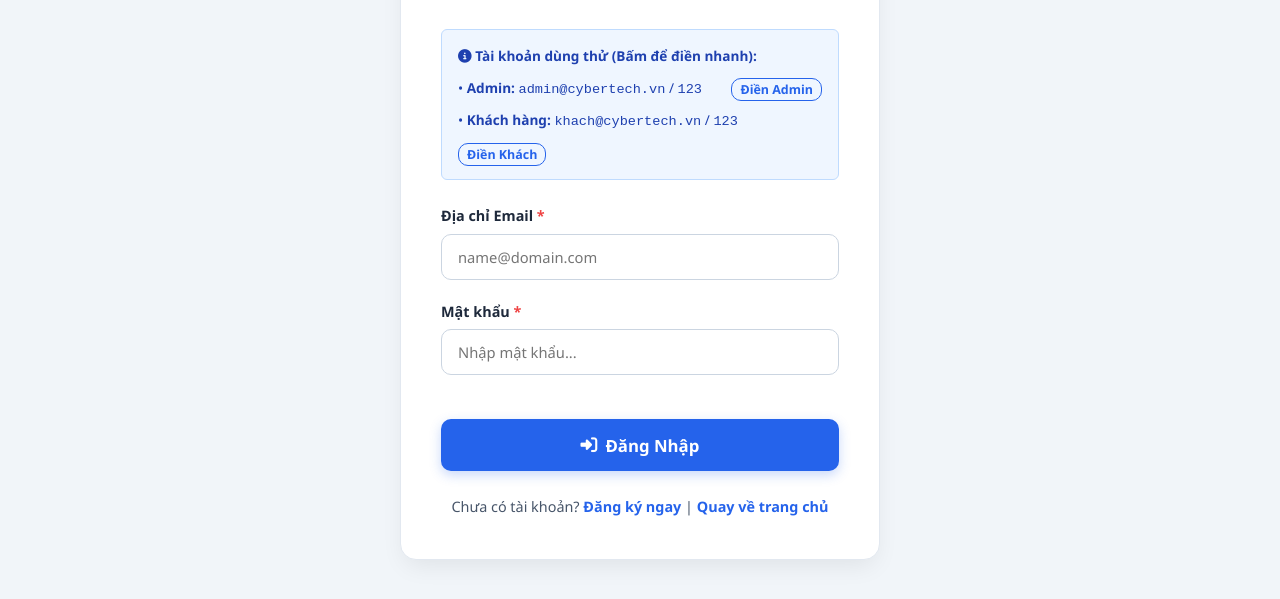
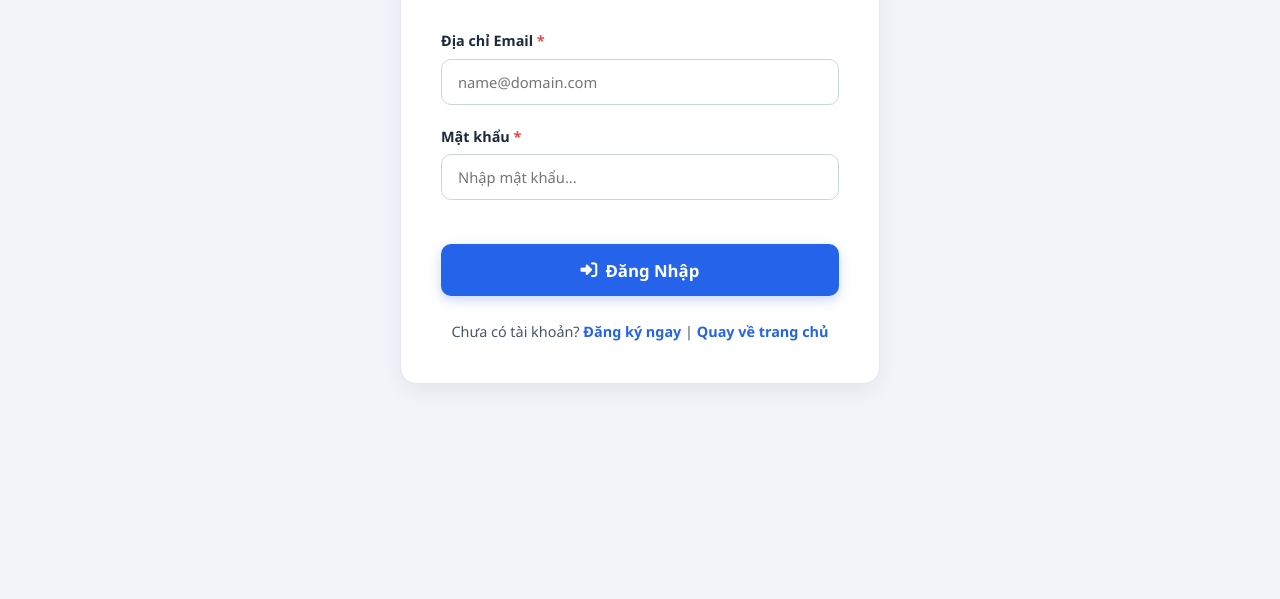
Before and after one commit to Redrasil/cybertech-store, a plain HTML site: page login.html in a window 1280 px wide. Shown: the part 243-842 px from the top of the page. After the commit the page ends 800 px from the top, so only its background shows below. Drawn offline with Linux system fonts and the light colour scheme.

Commit message:
Remove demo account section from login page
Co-authored-by: Copilot <223556219+Copilot@users.noreply.github.com>

```diff
--- a/login.html
+++ b/login.html
@@ -27,18 +27,6 @@
         <p>Truy cập tài khoản CyberTech của bạn để quản lý đơn hàng</p>
       </div>
 
-      <div style="background: #eff6ff; border: 1px solid #bfdbfe; border-radius: 6px; padding: 0.85rem 1rem; font-size: 0.85rem; color: #1e40af; margin-bottom: 1.5rem; line-height: 1.8;">
-        <div style="margin-bottom: 0.5rem;"><i class="fas fa-info-circle"></i> <strong>Tài khoản dùng thử (Bấm để điền nhanh):</strong></div>
-        <div style="display: flex; justify-content: space-between; align-items: center; flex-wrap: wrap; gap: 0.5rem; margin-bottom: 0.35rem;">
-          <span>• <strong>Admin:</strong> <code>admin@cybertech.vn</code> / <code>123</code></span>
-          <button type="button" class="btn btn-sm btn-outline" style="padding: 2px 8px; font-size: 0.78rem;" onclick="fillDemoAccount('admin@cybertech.vn', '123')">Điền Admin</button>
-        </div>
-        <div style="display: flex; justify-content: space-between; align-items: center; flex-wrap: wrap; gap: 0.5rem;">
-          <span>• <strong>Khách hàng:</strong> <code>khach@cybertech.vn</code> / <code>123</code></span>
-          <button type="button" class="btn btn-sm btn-outline" style="padding: 2px 8px; font-size: 0.78rem;" onclick="fillDemoAccount('khach@cybertech.vn', '123')">Điền Khách</button>
-        </div>
-      </div>
-
       <form id="login-form" onsubmit="handleLoginSubmit(event)">
         <div class="form-group">
           <label class="form-label" for="login-email">Địa chỉ Email <span class="req">*</span></label>
@@ -64,11 +52,6 @@
   <script src="js/products-data.js?v=5"></script>
   <script src="js/main.js?v=5"></script>
   <script>
-    function fillDemoAccount(email, pass) {
-      document.getElementById('login-email').value = email;
-      document.getElementById('login-password').value = pass;
-    }
-
     function handleLoginSubmit(e) {
       e.preventDefault();
       const email = document.getElementById('login-email').value.trim();
```
